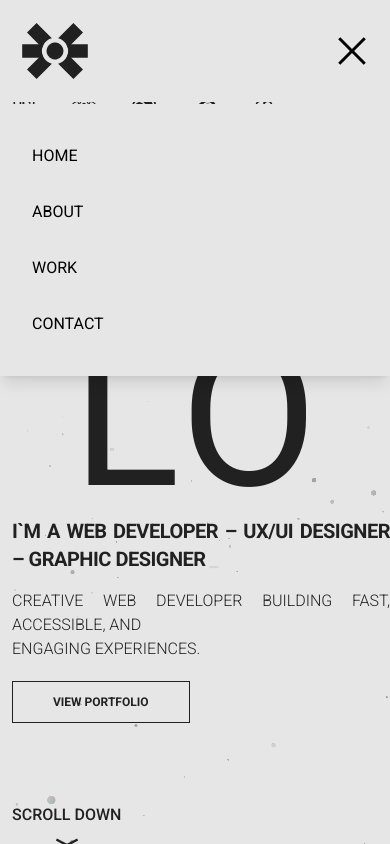
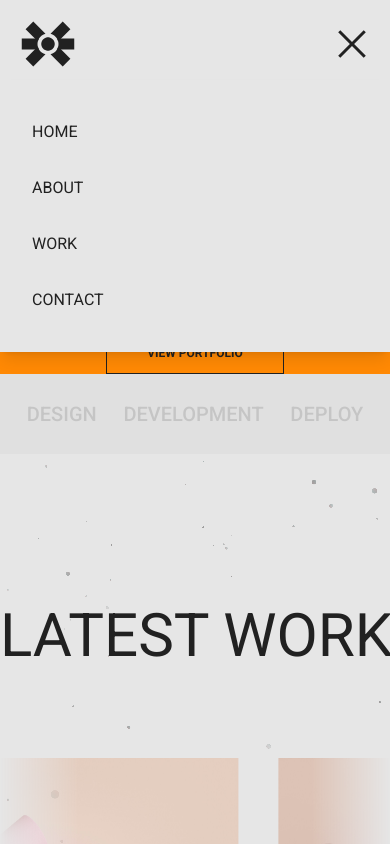
Before and after one commit to lorenzoJimenez301/portfolio-new-version-lorenzo, a Next.js app: page / in a window 390 px wide. Both pictures are taken after a click on the element 352 px from the left and 51 px from the top of the page. Shown: the top 844 px of the page. Built offline with nearby package versions, Linux system fonts and the light colour scheme.

Commit message:
Responsive

```diff
--- a/src/app/Components/CursorCustom.jsx
+++ b/src/app/Components/CursorCustom.jsx
@@ -24,7 +24,8 @@ export const CursorCustom = () => {
 
   return (
     <AnimatedCursor
-      color='230,230,230'
+      color={'230,230,230'}
+      innerStyle={{backgroundColor: 'var(--background)'}}
       innerSize={10}
       outerSize={30}
       outerAlpha={1}
--- a/src/app/Components/Footer.jsx
+++ b/src/app/Components/Footer.jsx
@@ -5,7 +5,7 @@ export const Footer = () => {
   const date = new Date();
   const svg = (
     <svg
-    fill="var(--color-lorenzo-dark)"
+      className="fill-lorenzo-dark dark:fill-lorenzo-gray"
       id="Layer_1"
       data-name="Layer 1"
       xmlns="http://www.w3.org/2000/svg"
@@ -78,7 +78,7 @@ export const Footer = () => {
   );
 
   return (
-    <footer className="container mx-auto flex items-center justify-between py-15 text-center z-100 text-lorenzo-dark">
+    <footer className="container mx-auto flex items-center justify-between py-15 text-center z-100 ">
       <div>
         <div className="flex flex-col gap-3">
           <Link href="/">{svg}</Link>
--- a/src/app/Components/Navbar.jsx
+++ b/src/app/Components/Navbar.jsx
@@ -6,6 +6,7 @@ import { FaBehanceSquare } from "react-icons/fa";
 import { FaLinkedin } from "react-icons/fa";
 import { useState } from "react";
 import { AnimatePresence, motion } from "framer-motion";
+import { useMediaQuery } from "react-responsive";
 
 export const Navbar = () => {
   const [isOpen, setIsOpen] = useState(false);
@@ -15,44 +16,22 @@ export const Navbar = () => {
       data-name="Capa 1"
       xmlns="http://www.w3.org/2000/svg"
       viewBox="0 0 1080 1080"
-      height={70}
-      width={70}
+      className="fill-lorenzo-dark dark:fill-lorenzo-gray w-14 lg:w-16"
     >
       <g>
-        <path
-          d="M256.1579,108.0588l235.345,235.3451c-52.7509,12.9819-97.3765,46.6308-124.7778,91.8824-10.4436,17.2243-18.3719,36.1293-23.3212,56.2167l-56.2167-56.2167L108.0588,256.1579,256.1579,108.0588Z"
-          fill="#212121"
-        />
-        <path
-          d="M971.9412,823.8421l-148.0991,148.099-235.345-235.345c52.7509-12.982,97.3765-46.6308,124.7778-91.8824,10.4436-17.2243,18.3719-36.1293,23.3212-56.2167l235.3451,235.3451Z"
-          fill="#212121"
-        />
-        <path
-          d="M491.5029,736.5961l-235.345,235.345-148.0991-148.099,235.3451-235.3451c4.9493,20.0873,12.8777,38.9924,23.3212,56.2167,27.4013,45.2516,72.0269,78.9004,124.7778,91.8824Z"
-          fill="#212121"
-        />
-        <path
-          d="M971.9412,256.1579l-179.1284,179.1284-56.2167,56.2167c-4.9493-20.0873-12.8777-38.9924-23.3212-56.2167-27.4013-45.2515-72.0269-78.9004-124.7778-91.8824l235.345-235.3451,148.0991,148.0991Z"
-          fill="#212121"
-        />
-        <path
-          d="M343.4039,491.503c-3.8135,15.5437-5.8419,31.7827-5.8419,48.4971s2.0284,32.9534,5.8419,48.497c4.9493,20.0873,12.8777,38.9924,23.3212,56.2167H33.8644v-209.4274H366.7251c-10.4436,17.2243-18.3719,36.1293-23.3212,56.2167Z"
-          fill="#212121"
-        />
-        <path
-          d="M1046.1356,435.2863v209.4274h-332.8607c10.4436-17.2243,18.3719-36.1293,23.3212-56.2167,3.8135-15.5436,5.8419-31.7827,5.8419-48.497s-2.0284-32.9534-5.8419-48.4971c-4.9493-20.0873-12.8777-38.9924-23.3212-56.2167h332.8607Z"
-          fill="#212121"
-        />
+        <path d="M256.1579,108.0588l235.345,235.3451c-52.7509,12.9819-97.3765,46.6308-124.7778,91.8824-10.4436,17.2243-18.3719,36.1293-23.3212,56.2167l-56.2167-56.2167L108.0588,256.1579,256.1579,108.0588Z" />
+        <path d="M971.9412,823.8421l-148.0991,148.099-235.345-235.345c52.7509-12.982,97.3765-46.6308,124.7778-91.8824,10.4436-17.2243,18.3719-36.1293,23.3212-56.2167l235.3451,235.3451Z" />
+        <path d="M491.5029,736.5961l-235.345,235.345-148.0991-148.099,235.3451-235.3451c4.9493,20.0873,12.8777,38.9924,23.3212,56.2167,27.4013,45.2516,72.0269,78.9004,124.7778,91.8824Z" />
+        <path d="M971.9412,256.1579l-179.1284,179.1284-56.2167,56.2167c-4.9493-20.0873-12.8777-38.9924-23.3212-56.2167-27.4013-45.2515-72.0269-78.9004-124.7778-91.8824l235.345-235.3451,148.0991,148.0991Z" />
+        <path d="M343.4039,491.503c-3.8135,15.5437-5.8419,31.7827-5.8419,48.4971s2.0284,32.9534,5.8419,48.497c4.9493,20.0873,12.8777,38.9924,23.3212,56.2167H33.8644v-209.4274H366.7251c-10.4436,17.2243-18.3719,36.1293-23.3212,56.2167Z" />
+        <path d="M1046.1356,435.2863v209.4274h-332.8607c10.4436-17.2243,18.3719-36.1293,23.3212-56.2167,3.8135-15.5436,5.8419-31.7827,5.8419-48.497s-2.0284-32.9534-5.8419-48.4971c-4.9493-20.0873-12.8777-38.9924-23.3212-56.2167h332.8607Z" />
       </g>
-      <path
-        d="M670.0245,540.0001c0,10.7355-1.3029,21.1657-3.7522,31.1493-3.1789,12.902-8.2712,25.0445-14.9791,36.1076-17.5997,29.0648-46.2624,50.6772-80.1439,59.0154-9.9836,2.4493-20.4138,3.7522-31.1493,3.7522s-21.1657-1.3029-31.1493-3.7522c-33.8815-8.3383-62.5443-29.9507-80.1439-59.0154-6.7078-11.0631-11.8001-23.2056-14.9791-36.1076-2.4494-9.9835-3.7522-20.4138-3.7522-31.1493s1.3029-21.1657,3.7522-31.1493c3.1789-12.902,8.2712-25.0445,14.9791-36.1076,17.5997-29.0647,46.2624-50.6772,80.1439-59.0154,9.9836-2.4494,20.4138-3.7522,31.1493-3.7522s21.1657,1.3029,31.1493,3.7522c33.8815,8.3382,62.5443,29.9507,80.1439,59.0154,6.7078,11.0631,11.8001,23.2056,14.9791,36.1076,2.4494,9.9836,3.7522,20.4138,3.7522,31.1493Z"
-        fill="#212121"
-      />
+      <path d="M670.0245,540.0001c0,10.7355-1.3029,21.1657-3.7522,31.1493-3.1789,12.902-8.2712,25.0445-14.9791,36.1076-17.5997,29.0648-46.2624,50.6772-80.1439,59.0154-9.9836,2.4493-20.4138,3.7522-31.1493,3.7522s-21.1657-1.3029-31.1493-3.7522c-33.8815-8.3383-62.5443-29.9507-80.1439-59.0154-6.7078-11.0631-11.8001-23.2056-14.9791-36.1076-2.4494-9.9835-3.7522-20.4138-3.7522-31.1493s1.3029-21.1657,3.7522-31.1493c3.1789-12.902,8.2712-25.0445,14.9791-36.1076,17.5997-29.0647,46.2624-50.6772,80.1439-59.0154,9.9836-2.4494,20.4138-3.7522,31.1493-3.7522s21.1657,1.3029,31.1493,3.7522c33.8815,8.3382,62.5443,29.9507,80.1439,59.0154,6.7078,11.0631,11.8001,23.2056,14.9791,36.1076,2.4494,9.9836,3.7522,20.4138,3.7522,31.1493Z" />
     </svg>
   );
 
   return (
-    <nav className="w-full bg-lorenzo-gray px-5 py-4 lg:px-12 lg:flex items-center justify-between min-w-sm fixed z-100">
+    <nav className="w-full bg-lorenzo-gray dark:bg-lorenzo-dark text-lorenzo-dark dark:text-lorenzo-gray px-5 py-4 lg:px-12 lg:flex items-center justify-between min-w-sm fixed z-100">
       <div className="flex justify-between gap-7 md:gap-12">
         <div className="cursor-pointer">{svg}</div>
         <div className="flex justify-between items-center gap-10 lg:hidden ">
@@ -87,7 +66,7 @@ export const Navbar = () => {
                 bounce: 0,
                 duration: 0.3,
               }}
-              className="uppercase absolute top-[6.5rem] flex lg:hidden flex-col lg:flex-row lg:items-center gap-8 lg:gap-10 w-full z-50 px-8 py-10 md:p-10 bg-lorenzo-gray shadow-lg"
+              className="uppercase absolute top-[5rem] flex lg:hidden flex-col lg:flex-row lg:items-center gap-8 lg:gap-10 w-full z-50 px-8 py-10 md:p-10 bg-lorenzo-gray dark:bg-lorenzo-dark shadow-lg"
             >
               <li className="h-max">
                 <a className="group" href="">
--- a/src/app/globals.css
+++ b/src/app/globals.css
@@ -6,6 +6,8 @@
   --color-lorenzo-gray: #e6e6e6;
   --color-lorenzo-medigray: #e0e0e0;
   --color-lorenzo-lightgray: #c5c5c5;
+  --color-lorenzo-medidark: #2B2B2B;
+  --color-lorenzo-lightdark: #3A3A3A;
 }
 
 :root {
@@ -13,12 +15,18 @@
   --foreground: var(--color-lorenzo-dark);
 }
 
-/* @media (prefers-color-scheme: dark) {
+@media (prefers-color-scheme: dark) {
   :root {
     --background: var(--color-lorenzo-dark);
     --foreground: var(--color-lorenzo-gray);
   }
-} */
+}
+
+body{
+  background: var(--background);
+  color: var(--foreground);
+}
+
 *, button{
   text-transform: uppercase;
 
--- a/src/app/layout.js
+++ b/src/app/layout.js
@@ -17,6 +17,22 @@ export const metadata = {
   title: "Portfolio Lorenzo Jiménez",
   description:
     "Portfolio of Lorenzo Jiménez – UI/UX designer and front-end developer focused on clean, user-centered digital experiences.",
+  icons: {
+    icon: [
+      {
+        url: "images/svg/Logo Gray.svg",
+        media: "(prefers-color-scheme: light)",
+      },
+      {
+        url: "images/svg/Full Gray.svg",
+        media: "(prefers-color-scheme: dark)",
+      },
+    ],
+    apple: "/apple-touch-icon.png",
+  },
+  appleWebApp: {
+    title: "Portfolio",
+  },
 };
 
 export default function RootLayout({ children }) {
@@ -37,7 +53,7 @@ export default function RootLayout({ children }) {
         <meta name="apple-mobile-web-app-title" content="Portfolio" />
       </head>
       <body
-        className={`${roboto.className} antialiased select-none bg-lorenzo-gray`}
+        className={`${roboto.className} antialiased select-none text-lorenzo-dark dark:text-lorenzo-gray`}
       >
         <div className="fixed inset-0 -z-10 pointer-events-none">
           <Particles
--- a/src/app/page.js
+++ b/src/app/page.js
@@ -21,11 +21,11 @@ export default function Home() {
   }, []);
 
   return (
-    <main className=" text-lorenzo-dark">
-      <section className="hero h-[54rem] container mx-auto pt-28 flex flex-col lg:flex-row justify-center items-center z-50 relative ">
-        <div className="section1 flex-3  flex flex-col justify-center gap-20  ">
+    <main>
+      <section className="hero lg:h-[54rem] container mx-auto pt-28 flex flex-col lg:flex-row justify-center items-center z-50 relative">
+        <div className="section1 flex-3 flex flex-col justify-center items-center gap-20 bg-orange-400 px-4 w-full lg:w-auto">
           <div className="text-justify">
-            <ul className="pl-3 flex text-2xl gap-9">
+            <ul className="lg:pl-3 flex justify-center lg:justify-start text-2xl gap-9 w-full py-2">
               <li>
                 <FaNodeJs />
               </li>
@@ -42,10 +42,10 @@ export default function Home() {
                 <FaFigma />
               </li>
             </ul>
-            <div className="flex items-center justify-start">
+            <div className="flex items-center justify-center lg:justify-start bg-red-500">
               <SplitText
                 text="Hello"
-                className="text-[12.5rem] leading-none text-lorenzo-dark"
+                className="text-[7rem] md:text-[10rem] lg:text-[12.5rem] leading-none whitespace-nowrap"
                 delay={90}
                 duration={0.6}
                 ease="power3.out"
@@ -57,49 +57,46 @@ export default function Home() {
                 textAlign="center"
               />
             </div>
-            <div className="flex flex-col justify-center gap-0 pl-3">
-              {/* <h1 className="text-xl font-semibold">
-                I`m a web developer – UX/UI designer – graphic designer
-              </h1> */}
+            <div className="flex flex-col justify-center items-center lg:items-start lg:pl-3 w-full">
               <TextType
                 text={[
-                  "I`m a web developer – UX/UI designer – graphic designer",
+                  "I`m Lorenzo, web developer – UX/UI designer – graphic designer",
                 ]}
                 typingSpeed={30}
                 showCursor={true}
                 cursorCharacter="_"
-                className="text-xl font-semibold"
-                textColors={["var(--color-lorenzo-dark)"]}
+                className="text-center lg:text-justify md:text-lg lg:text-xl font-semibold max-w-[30rem] lg:max-w-full bg-fuchsia-700"
+                textColors={["var(--foreground)"]}
               />
-              <div className="mt-4 flex justify-center gap-4 ">
-                <p className="flex-10/12 font-light ">
+              <div className="mt-2 lg:mt-4 hidden lg:flex justify-center gap-4 text-center lg:text-justify">
+                <p className="lg:flex-10/12 font-light text-xs lg:text-base">
                   Creative Web Developer building fast, accessible, and <br />{" "}
                   engaging experiences.
                 </p>
               </div>
-              <div className="mt-5">
-                <button className=" bg-transparent border border-lorenzo-dark p-3 px-10 font-bold text-xs cursor-pointer hover:scale-110 transition-transform duration-300 ease-in-out hover:bg-lorenzo-dark hover:text-lorenzo-lightgray">
+              <div className="mt-5 flex justify-center lg:justify-start">
+                <button className=" bg-transparent border border-lorenzo-dark dark:border-lorenzo-gray p-3 px-10 font-bold text-xs cursor-pointer hover:scale-110 transition-transform duration-300 ease-in-out ">
                   View Portfolio
                 </button>
               </div>
             </div>
           </div>
-          <div className="h-20 pl-3">
+          <div className="h-20 lg:pl-3 hidden lg:block">
             <button
               onClick={() => {
                 const seccion = document.getElementById("new-work");
                 seccion?.scrollIntoView({ behavior: "smooth" });
               }}
-              className="flex flex-col justify-center items-center w-max  font-medium group relative"
+              className="flex flex-col justify-center items-center w-max font-medium group relative"
             >
               <p>Scroll Down</p>
               <RiArrowDownWideLine className="text-3xl top-6 group-hover:mt-3 transition-all duration-200 " />
             </button>
           </div>
         </div>
-        <div className="section2 flex-2/5 relative overflow-hidden h-full ">
+        <div className="section2 flex-2/5 relative lg:overflow-hidden lg:h-full">
           <Image
-            className="object-cover object-center scale-[230%] absolute top-[26rem] hidden"
+            className="object-cover object-center lg:scale-[230%] lg:absolute lg:top-[26rem] hidden"
             src={"/images/hero-image.png"}
             alt="Hero Image"
             height={2302}
@@ -108,7 +105,7 @@ export default function Home() {
           />
         </div>
       </section>
-      <section className=" h-20 flex justify-evenly items-center bg-lorenzo-medigray text-lorenzo-lightgray font-medium text-xl">
+      <section className=" h-20 flex justify-evenly items-center bg-lorenzo-medigray dark:bg-lorenzo-medidark text-lorenzo-lightgray dark:text-lorenzo-lightdark font-medium text-xl">
         <p>Design</p>
         <p>Development</p>
         <p>Deploy</p>
@@ -158,6 +155,7 @@ export default function Home() {
                       className="w-[30rem] pr-10 hover:scale-105 transition-transform duration-300 ease-in-out"
                       src={project.image}
                       alt="slider image"
+                      priority
                     />
                   );
                 })}
@@ -165,7 +163,7 @@ export default function Home() {
             </div>
           </div>
           <div>
-            <button className="flex items-center justify-center  gap-3  text-xs bg-lorenzo-dark text-lorenzo-gray p-3 px-10 font-bold cursor-pointer hover:scale-110 transition-transform duration-300 ease-in-out ">
+            <button className="flex items-center justify-center gap-3  text-xs font-bold bg-lorenzo-dark dark:bg-lorenzo-green text-lorenzo-gray dark:text-lorenzo-dark p-3 px-10 cursor-pointer hover:scale-110 transition-transform duration-300 ease-in-out ">
               More projects
               <VscArrowRight className="text-xl mb-0.5" />
             </button>
```
